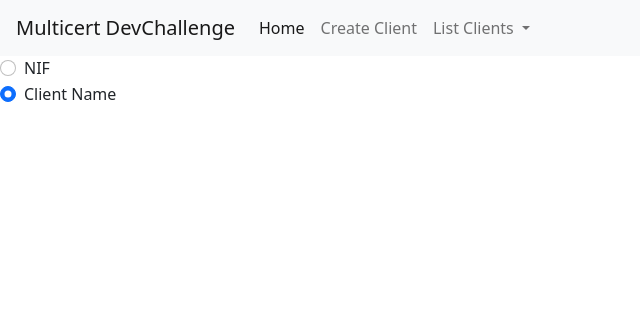
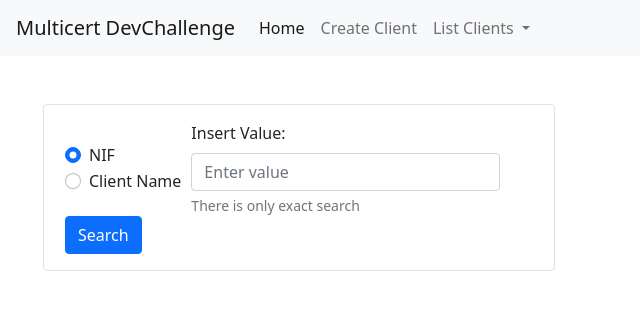
Before and after one commit to nunofreitas96/multicert_dev_challenge, an Angular app in the folder client/: page /client-search in a window 1280 px wide. Shown: the top 310 px of the page, without its empty margins (0-640 px from the left). Built offline with nearby package versions, Linux system fonts and the light colour scheme; no server answers.

Commit message:
Added Form to search

```diff
--- a/client/src/app/client-search/client-search.component.html
+++ b/client/src/app/client-search/client-search.component.html
@@ -1,12 +1,27 @@
-<div class="form-check">
-  <input class="form-check-input" type="radio" name="flexRadioDefault" id="flexRadioDefault1">
-  <label class="form-check-label" for="flexRadioDefault1">
-    NIF
-  </label>
+<form class="d-flex m-md-5  align-items-center " style="width: 80%;">
+    <div class="form-row w-50 p-3 align-items-center border rounded">
+<div class="col-no-padding ">
+  <div class="form-check ">
+    <input class="form-check-input" type="radio" name="nifRadio" id="nifRadio" value="nifRadio" checked>
+    <label class="form-check-label" for="nifRadio">
+      NIF
+    </label>
+  </div>
+  <div class="form-check ">
+    <input class="form-check-input" type="radio" name="nameRadio" id="nameRadio" value="nameRadio">
+    <label class="form-check-label" for="nameRadio">
+      Client Name
+    </label>
+  </div>
 </div>
-<div class="form-check">
-  <input class="form-check-input" type="radio" name="flexRadioDefault" id="flexRadioDefault2" checked>
-  <label class="form-check-label" for="flexRadioDefault2">
-    Client Name
-  </label>
-</div>
+      <div class="col-md-8">
+        <label for="valueInput1">Insert Value:</label>
+        <input type="text" class="form-control" id="valueInput1" aria-describedby="valueHelp" placeholder="Enter value">
+        <small id="emailHelp" class="form-text text-muted">There is only exact search</small>
+      </div>
+
+  <div class="col-no-padding">
+  <button type="submit" class="btn btn-primary">Search</button>
+  </div>
+    </div>
+</form>
```
